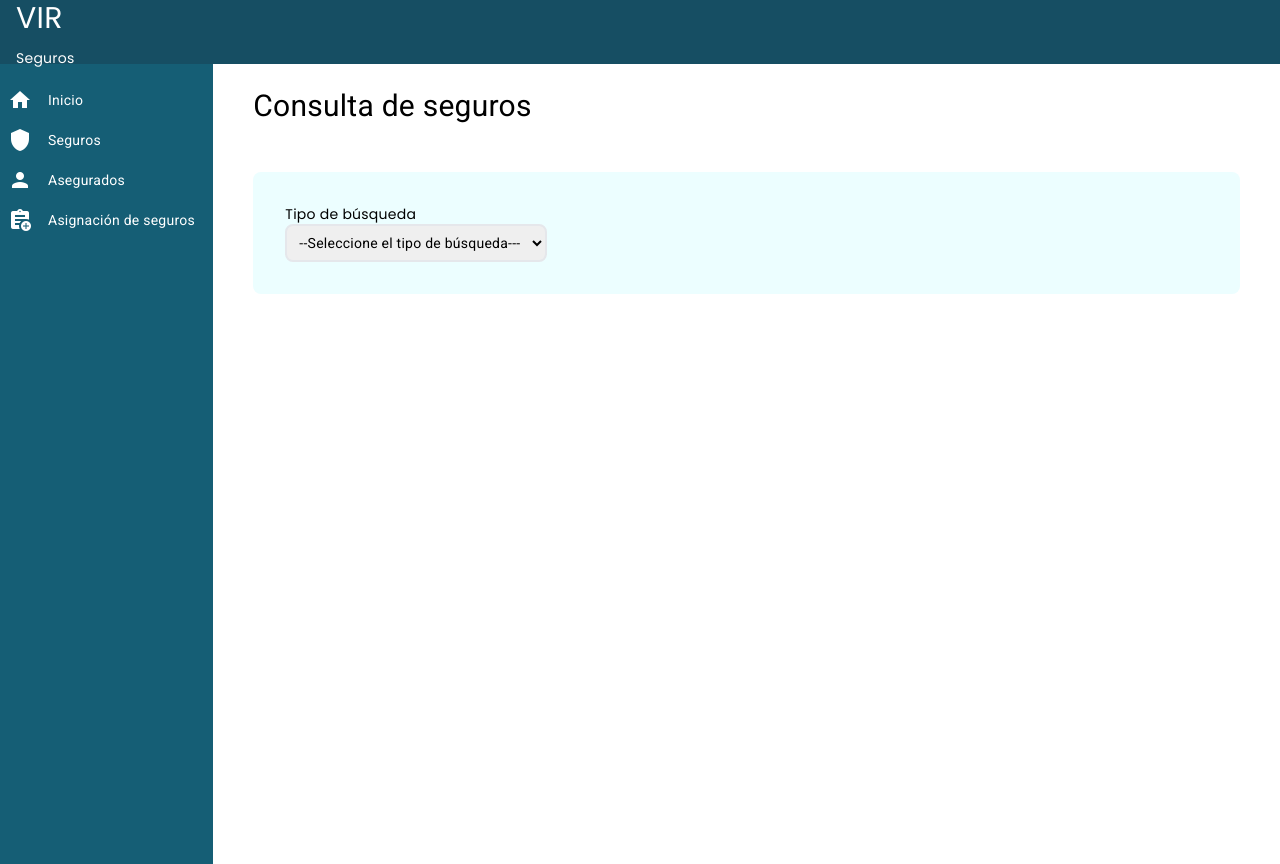
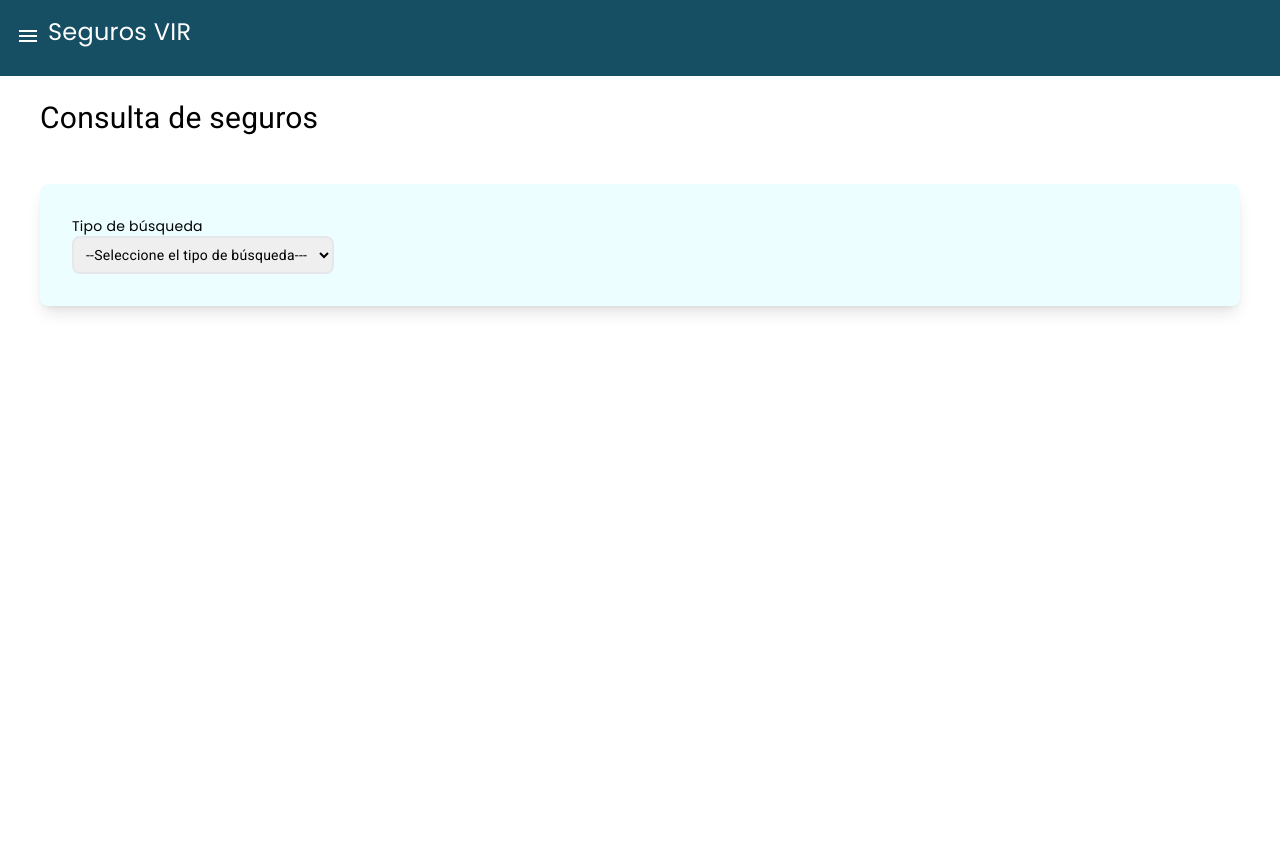
Before and after one commit to Klis18/vir-seguros, an Angular app: page /home in a window 1280 px wide. After the commit the page ends 800 px from the top, so only its background shows below. Built offline with nearby package versions, Linux system fonts and the light colour scheme; a web font is replaced by a local one.

Commit message:
modificaciones en menú

```diff
--- a/src/app/shared/components/insured-insurance-filters-consult/insured-insurance-filters-consult.component.html
+++ b/src/app/shared/components/insured-insurance-filters-consult/insured-insurance-filters-consult.component.html
@@ -1,4 +1,4 @@
-<div class="flex bg-cyan-50 p-8 rounded-lg">
+<div class="flex bg-cyan-50 p-8 rounded-lg shadow-lg">
     <div class="mr-2">
         <label for="typeSearch" class="block poppins-regular">Tipo de búsqueda</label>
         <select name="typeSearch" id="typeSearch" class="border-2 rounded-lg p-2" [(ngModel)]="typeSearch">
--- a/src/app/shared/pages/layout/layout.component.html
+++ b/src/app/shared/pages/layout/layout.component.html
@@ -1,15 +1,22 @@
-<div class="w-full bg-cyan-900 h-16 relative text-white">
-    <div class="absolute left-0 px-4">
-        <p class="text-3xl">VIR</p>
-        <p class="text-sm">Seguros</p>
-    </div>
+<div class="w-full bg-cyan-900 text-white flex items-center py-4 pl-4">
+        <div class="mr-2 cursor-pointer" (click)="showMenu()">
+            <mat-icon>
+                menu
+            </mat-icon>
+        </div>
+        <div>
+            <p class="text-2xl">Seguros VIR</p>
+        </div>
 </div>
-<div class="grid grid-cols-6">
-    <div class="h-screen col-span-1 bg-cyan-800 pt-4">
-        <app-menu></app-menu>
-    </div>
+<div class="flex">
 
-    <div class="col-span-5 px-8 py-4">
+    @if(menuVisible === true){
+        <div class="h-screen w-fit bg-cyan-800 pt-4">
+            <app-menu></app-menu>
+        </div>
+    }
+
+    <div class="w-full px-8 py-4">
         <router-outlet></router-outlet>
     </div>
 </div>
--- a/src/app/shared/pages/layout/layout.component.ts
+++ b/src/app/shared/pages/layout/layout.component.ts
@@ -1,17 +1,25 @@
 import { Component } from '@angular/core';
 import { MenuComponent } from '../../components/menu/menu.component';
 import { RouterModule } from '@angular/router';
+import { MatIconModule } from '@angular/material/icon';
 
 @Component({
   selector: 'app-layout',
   standalone: true,
   imports: [
     MenuComponent,
-    RouterModule
+    RouterModule,
+    MatIconModule
   ],
   templateUrl: './layout.component.html',
   styles: ``
 })
 export class LayoutComponent {
 
+  public menuVisible : boolean = false;
+
+
+  showMenu(){
+    this.menuVisible = !this.menuVisible;
+  }
 }
```
